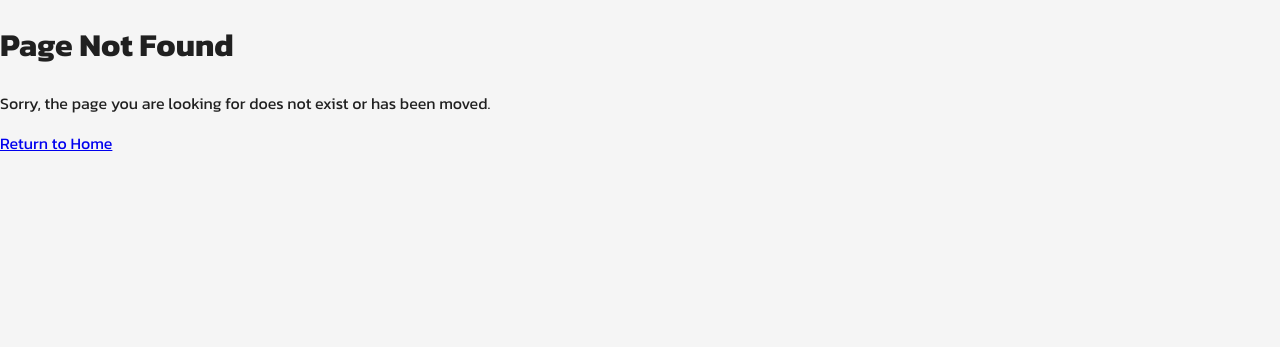
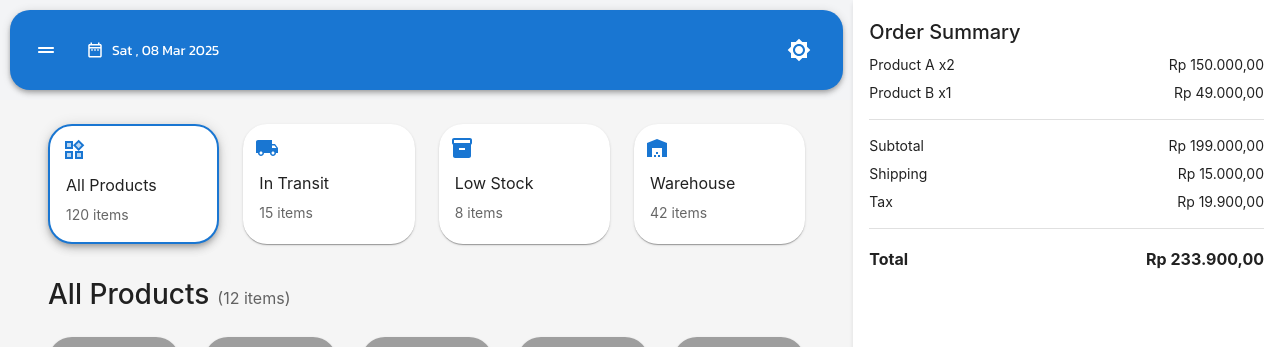
Before and after one commit to Hati-pos/hati-pos-web, a Next.js app: page /stocks/home in a window 1280 px wide. Before the commit this address had no page. Shown: the top 347 px of the page. Built offline with nearby package versions, Linux system fonts and the light colour scheme; grey boxes are pictures that could not be loaded.

Commit message:
feat: update home layout

```diff
--- a/app/layout.tsx
+++ b/app/layout.tsx
@@ -1,5 +1,5 @@
 
-
+import './globals.css';
 import type { Metadata } from "next";
 import { Kanit } from 'next/font/google'
 import { ThemeProvider } from '@/theme/ThemeProvider';
--- a/app/page.tsx
+++ b/app/page.tsx
@@ -3,6 +3,6 @@
 import React from 'react';
 import { redirect } from 'next/navigation';
 
-const Page = () => <div>{redirect('/stocks/all-product')}</div>;
+const Page = () => <div>{redirect('/stocks/home')}</div>;
 
 export default Page;
--- /dev/null
+++ b/app/stocks/home/layout.tsx
@@ -0,0 +1,23 @@
+import OrderSummary from "@/components/base/OrderSummary";
+import StockTopBar from "@/components/base/StockTopBar";
+
+export default function StocksLayout({
+  children,
+}: {
+  children: React.ReactNode;
+}) {
+  return (
+    <div className="min-h-screen bg-gray-100">
+      <div className="grid grid-cols-3">
+        <div className="col-span-2">
+          <StockTopBar />
+          <div className="col-span-1">{children}</div>
+        </div>
+        <div>
+          <OrderSummary />
+        </div>
+
+      </div>
+    </div>
+  );
+}
--- a/app/stocks/all-product/page.tsx
+++ b/app/stocks/home/page.tsx
@@ -134,7 +134,7 @@ const mockProducts = [
   },
 ];
 
-export default function Stocks() {
+export default function Home() {
   const [selectedCategory, setSelectedCategory] = useState("1");
   const [selectedProduct, setSelectedProduct] = useState<string | null>(null);
   const [filteredProducts, setFilteredProducts] = useState(mockProducts);
--- /dev/null
+++ b/components/base/OrderSummary.tsx
@@ -0,0 +1,95 @@
+'use client';
+
+import * as React from 'react';
+import { Box, Card, CardContent, Typography, Divider, Grid } from '@mui/material';
+
+interface OrderSummaryProps {
+  subtotal?: number;
+  shipping?: number;
+  tax?: number;
+  total?: number;
+  items?: Array<{
+    id: string;
+    name: string;
+    quantity: number;
+    price: number;
+  }>;
+}
+
+const formatCurrency = (value: number) =>
+  new Intl.NumberFormat('id-ID', { style: 'currency', currency: 'IDR' }).format(value);
+
+const OrderSummary: React.FC<OrderSummaryProps> = ({
+  subtotal = 199000,
+  shipping = 15000,
+  tax = 19900,
+  total = 233900,
+  items = [
+    { id: "1", name: "Product A", quantity: 2, price: 75000 },
+    { id: "2", name: "Product B", quantity: 1, price: 49000 }
+  ]
+}) => {
+  return (
+    <Card sx={{ borderRadius: 0, height: '100vh' }} elevation={2}>
+      <CardContent>
+        <Typography variant="h6" component="h2" gutterBottom>
+          Order Summary
+        </Typography>
+
+        {items.length > 0 && (
+          <>
+            <Box sx={{ mb: 2 }}>
+              {items.map(({ id, name, quantity, price }) => (
+                <Grid container key={id} sx={{ mb: 1 }}>
+                  <Grid item xs={7}>
+                    <Typography variant="body2">
+                      {name} x{quantity}
+                    </Typography>
+                  </Grid>
+                  <Grid item xs={5} sx={{ textAlign: 'right' }}>
+                    <Typography variant="body2">
+                      {formatCurrency(price * quantity)}
+                    </Typography>
+                  </Grid>
+                </Grid>
+              ))}
+            </Box>
+            <Divider sx={{ my: 2 }} />
+          </>
+        )}
+
+        <Grid container spacing={1}>
+          {[
+            { label: 'Subtotal', value: subtotal },
+            { label: 'Shipping', value: shipping },
+            { label: 'Tax', value: tax }
+          ].map(({ label, value }) => (
+            <React.Fragment key={label}>
+              <Grid item xs={7}>
+                <Typography variant="body2">{label}</Typography>
+              </Grid>
+              <Grid item xs={5} sx={{ textAlign: 'right' }}>
+                <Typography variant="body2">{formatCurrency(value)}</Typography>
+              </Grid>
+            </React.Fragment>
+          ))}
+        </Grid>
+
+        <Divider sx={{ my: 2 }} />
+
+        <Grid container>
+          <Grid item xs={7}>
+            <Typography variant="subtitle1" fontWeight="bold">Total</Typography>
+          </Grid>
+          <Grid item xs={5} sx={{ textAlign: 'right' }}>
+            <Typography variant="subtitle1" fontWeight="bold">
+              {formatCurrency(total)}
+            </Typography>
+          </Grid>
+        </Grid>
+      </CardContent>
+    </Card>
+  );
+};
+
+export default OrderSummary;
--- a/components/base/stockTopBar.tsx
+++ b/components/base/stockTopBar.tsx
@@ -26,6 +26,7 @@ export default function StockTopBar() {
       display: 'flex',
       justifyContent: 'center',
       width: '100%',
+      height: "100px",
       padding: '10px'
     }}>
       <AppBar
--- /dev/null
+++ b/components/examples/OrderSummaryExample.tsx
@@ -0,0 +1,46 @@
+'use client';
+
+import React from 'react';
+import OrderSummary from '../base/OrderSummary';
+
+export default function OrderSummaryExample() {
+  // Example order data
+  const orderData = {
+    items: [
+      {
+        id: '1',
+        name: 'Nasi Goreng Special',
+        quantity: 2,
+        price: 25000
+      },
+      {
+        id: '2',
+        name: 'Es Teh Manis',
+        quantity: 1,
+        price: 5000
+      },
+      {
+        id: '3',
+        name: 'Kentang Goreng',
+        quantity: 1,
+        price: 15000
+      }
+    ],
+    subtotal: 70000, // Sum of all items (2x25000 + 5000 + 15000)
+    shipping: 10000,
+    tax: 7000, // 10% of subtotal
+    total: 87000 // subtotal + shipping + tax
+  };
+
+  return (
+    <div style={{ maxWidth: '500px', margin: '20px auto' }}>
+      <OrderSummary
+        items={orderData.items}
+        subtotal={orderData.subtotal}
+        shipping={orderData.shipping}
+        tax={orderData.tax}
+        total={orderData.total}
+      />
+    </div>
+  );
+}
```
Also changed, not shown: app/stocks/layout.tsx (deleted, +0 -27 lines).
